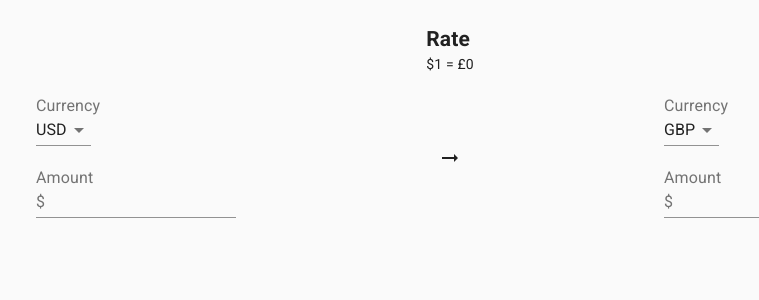
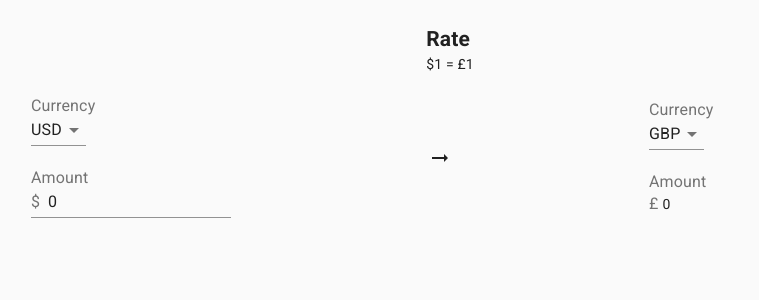
Before and after one commit to ksharifbd/currency-exchanger, a React (Create React App) app: page / in a window 1280 px wide. Shown: the top 300 px of the page, without its empty margins (190-949 px from the left). Built offline with nearby package versions, Linux system fonts and the light colour scheme; no server answers.

Commit message:
refactors app

```diff
--- a/src/App.js
+++ b/src/App.js
@@ -1,18 +1,82 @@
-import React from 'react';
+/* eslint-disable */
+import React, { useEffect, useState } from 'react';
 import CssBaseline from '@material-ui/core/CssBaseline';
 import Box from '@material-ui/core/Box';
+import { connect, useDispatch } from 'react-redux';
 import ExchangeRate from './components/ExchangeRate';
 import Exchanger from './components/Exchanger';
 
-function App() {
+function App({
+  exchangeFrom,
+  exchangeTo,
+  currencyFromSymbol,
+  currencyToSymbol,
+  conversionRate,
+}) {
+  const [selectedCurrencyFrom, setSelectedCurrencyFrom] = useState('USD');
+  const [selectedCurrencyTo, setSelectedCurrencyTo] = useState('GBP');
+  const dispatch = useDispatch();
+
+  useEffect(() => {
+    dispatch({
+      type: 'fetch_rates_request',
+    });
+  }, [dispatch]);
+
+  const handleFromSelectChange = event => {
+    setSelectedCurrencyFrom(event.target.value);
+
+    dispatch({
+      type: 'convert_currency_from',
+      currency: event.target.value,
+    });
+  };
+
+  const handleToSelectChange = event => {
+    setSelectedCurrencyTo(event.target.value);
+
+    dispatch({
+      type: 'convert_currency_to',
+      currency: event.target.value,
+    });
+  };
+
   return (
     <CssBaseline>
       <Box p={3}>
-        <ExchangeRate />
-        <Exchanger />
+        <ExchangeRate from={exchangeFrom} to={exchangeTo} />
+        <Exchanger
+          selectedCurrencyFrom={selectedCurrencyFrom}
+          selectedCurrencyTo={selectedCurrencyTo}
+          onFromSelectChange={handleFromSelectChange}
+          onToSelectChange={handleToSelectChange}
+          currencyFromSymbol={currencyFromSymbol}
+          currencyToSymbol={currencyToSymbol}
+          conversionRate={conversionRate}
+        />
       </Box>
     </CssBaseline>
   );
 }
 
-export default App;
+export default connect(state => {
+  const { currency } = state.convert;
+  const { rates } = state.exchange_rates;
+
+  const getRate = rates.find(rate => rate.from.currency === currency.from).to
+    .currency[currency.to];
+
+  return {
+    exchangeFrom: {
+      currency: currency.from,
+      value: 1,
+    },
+    exchangeTo: {
+      currency: currency.to,
+      value: getRate || 1,
+    },
+    currencyFromSymbol: currency.from,
+    currencyToSymbol: currency.to,
+    conversionRate: getRate,
+  };
+})(App);
--- a/src/components/CurrencyInput.js
+++ b/src/components/CurrencyInput.js
@@ -1,41 +1,21 @@
-import React, { useState } from 'react';
+/* eslint-disable */
+import React from 'react';
 import PropTypes from 'prop-types';
 import InputLabel from '@material-ui/core/InputLabel';
 import Input from '@material-ui/core/Input';
 import InputAdornment from '@material-ui/core/InputAdornment';
 
-const CurrencyInput = ({ onCurrencyValueChange }) => {
-  const [currencyValue, setCurrencyValue] = useState('');
-
-  const textToCurrency = event => {
-    const [number, decimal] = event.target.value
-      .toString()
-      .replace(/[^0-9.]/gi, '')
-      .split('.');
-    const isDecimal = typeof decimal !== 'undefined';
-    const value = `${number}${isDecimal ? `.${decimal.substring(0, 2)}` : ''}`;
-    return {
-      ...event,
-      target: { ...event.target, value },
-      currentTarget: { ...event.currentTarget, value },
-    };
-  };
-
-  const handleChange = event => {
-    const eventWithUpdatedValue = textToCurrency(event);
-    setCurrencyValue(eventWithUpdatedValue.target.value);
-
-    return onCurrencyValueChange(eventWithUpdatedValue);
-  };
-
+const CurrencyInput = ({ value, onCurrencyValueChange, currencySymbol }) => {
   return (
     <>
       <InputLabel htmlFor="amount">Amount</InputLabel>
       <Input
         id="amount"
-        value={currencyValue}
-        onChange={handleChange}
-        startAdornment={<InputAdornment position="start">$</InputAdornment>}
+        value={value}
+        onChange={onCurrencyValueChange}
+        startAdornment={
+          <InputAdornment position="start">{currencySymbol}</InputAdornment>
+        }
       />
     </>
   );
@@ -43,10 +23,12 @@ const CurrencyInput = ({ onCurrencyValueChange }) => {
 
 CurrencyInput.propTypes = {
   onCurrencyValueChange: PropTypes.func,
+  currencySymbol: PropTypes.string,
 };
 
 CurrencyInput.defaultProps = {
   onCurrencyValueChange: () => {},
+  currencySymbol: '$',
 };
 
 export default CurrencyInput;
--- a/src/components/ExchangeEnabler.js
+++ /dev/null
@@ -1,37 +0,0 @@
-import React from 'react';
-import PropTypes from 'prop-types';
-import Box from '@material-ui/core/Box';
-import CurrencySelector from './CurrencySelector';
-import CurrencyInput from './CurrencyInput';
-
-const ExchangeEnabler = ({
-  selectedCurrency,
-  onSelect,
-  onCurrencyValueChange,
-}) => (
-  <Box>
-    <Box mb={3}>
-      <CurrencySelector
-        selectedCurrency={selectedCurrency}
-        onCurrencyChange={event => onSelect(event)}
-      />
-    </Box>
-    <CurrencyInput
-      onCurrencyValueChange={event => onCurrencyValueChange(event)}
-    />
-  </Box>
-);
-
-ExchangeEnabler.propTypes = {
-  selectedCurrency: PropTypes.oneOf(['USD', 'GBP', 'EUR']),
-  onSelect: PropTypes.func,
-  onCurrencyValueChange: PropTypes.func,
-};
-
-ExchangeEnabler.defaultProps = {
-  selectedCurrency: 'USD',
-  onSelect: () => {},
-  onCurrencyValueChange: () => {},
-};
-
-export default ExchangeEnabler;
--- /dev/null
+++ b/src/components/ExchangeInput.js
@@ -0,0 +1,46 @@
+/* eslint-disable */
+import React, { memo } from 'react';
+import PropTypes from 'prop-types';
+import Box from '@material-ui/core/Box';
+import CurrencySelector from './CurrencySelector';
+import CurrencyInput from './CurrencyInput';
+
+const ExchangeInput = ({
+  selectedCurrency,
+  onSelect,
+  onCurrencyValueChange,
+  currencySymbol,
+  value,
+}) => {
+  return (
+    <Box>
+      <Box mb={3}>
+        <CurrencySelector
+          selectedCurrency={selectedCurrency}
+          onCurrencyChange={event => onSelect(event)}
+        />
+      </Box>
+      <CurrencyInput
+        value={value}
+        onCurrencyValueChange={event => onCurrencyValueChange(event)}
+        currencySymbol={currencySymbol}
+      />
+    </Box>
+  );
+};
+
+ExchangeInput.propTypes = {
+  selectedCurrency: PropTypes.oneOf(['USD', 'GBP', 'EUR']),
+  onSelect: PropTypes.func,
+  onCurrencyValueChange: PropTypes.func,
+  currencySymbol: PropTypes.string,
+};
+
+ExchangeInput.defaultProps = {
+  selectedCurrency: 'USD',
+  onSelect: () => {},
+  onCurrencyValueChange: () => {},
+  currencySymbol: '$',
+};
+
+export default memo(ExchangeInput);
--- /dev/null
+++ b/src/components/ExchangeOutput.js
@@ -0,0 +1,69 @@
+import React from 'react';
+import PropTypes from 'prop-types';
+import Box from '@material-ui/core/Box';
+import styled from '@material-ui/core/styles/styled';
+import CurrencySelector from './CurrencySelector';
+
+const labelStyles = {
+  color: 'rgba(0, 0, 0, 0.54)',
+  padding: 0,
+  fontSize: '1rem',
+  lineHeight: 1,
+  letterSpacing: '0.00938em',
+};
+
+const ExchangeOutputText = styled(Box)({
+  width: '13.75rem',
+});
+const ExchangeOutputLabel = styled(Box)({
+  ...labelStyles,
+  marginBottom: '.25rem',
+});
+const ExchangeOutputSymbol = styled(Box)({
+  ...labelStyles,
+  display: 'inline-block',
+  marginRight: '.25rem',
+});
+
+const ExchangeOutput = ({
+  selectedCurrency,
+  onSelect,
+  currencySymbol,
+  currencyValue,
+}) => {
+  return (
+    <Box>
+      <Box mb={3}>
+        <CurrencySelector
+          selectedCurrency={selectedCurrency}
+          onCurrencyChange={event => onSelect(event)}
+        />
+      </Box>
+      <ExchangeOutputText>
+        <ExchangeOutputLabel component="p">Amount</ExchangeOutputLabel>
+        <Box>
+          <ExchangeOutputSymbol component="span">
+            {currencySymbol}
+          </ExchangeOutputSymbol>
+          <Box component="span">{currencyValue}</Box>
+        </Box>
+      </ExchangeOutputText>
+    </Box>
+  );
+};
+
+ExchangeOutput.propTypes = {
+  selectedCurrency: PropTypes.oneOf(['USD', 'GBP', 'EUR']),
+  onSelect: PropTypes.func,
+  currencySymbol: PropTypes.string,
+  currencyValue: PropTypes.string,
+};
+
+ExchangeOutput.defaultProps = {
+  selectedCurrency: 'USD',
+  onSelect: () => {},
+  currencySymbol: '$',
+  currencyValue: '3444444',
+};
+
+export default ExchangeOutput;
--- a/src/components/ExchangeRate.js
+++ b/src/components/ExchangeRate.js
@@ -1,18 +1,9 @@
-import React, { useEffect } from 'react';
+import React from 'react';
 import PropTypes from 'prop-types';
-import { connect, useDispatch } from 'react-redux';
 import Box from '@material-ui/core/Box';
 import styled from '@material-ui/core/styles/styled';
 
 const ExchangeRate = ({ from, to }) => {
-  const dispatch = useDispatch();
-
-  useEffect(() => {
-    dispatch({
-      type: 'fetch_rates_request',
-    });
-  }, [dispatch]);
-
   const USDOLLAR_UNICODE = 36;
   const GBPOUND_UNICODE = 163;
   const EURO_UNICODE = 8364;
@@ -73,21 +64,4 @@ ExchangeRate.defaultProps = {
   },
 };
 
-export default connect(state => {
-  const { currency } = state.convert;
-  const { rates } = state.exchange_rates;
-
-  const getRate = rates.find(rate => rate.from.currency === currency.from).to
-    .currency[currency.to];
-
-  return {
-    from: {
-      currency: currency.from,
-      value: 1,
-    },
-    to: {
-      currency: currency.to,
-      value: getRate,
-    },
-  };
-})(ExchangeRate);
+export default ExchangeRate;
--- a/src/components/Exchanger.js
+++ b/src/components/Exchanger.js
@@ -1,14 +1,10 @@
+/* eslint-disable */
 import React, { useState } from 'react';
-import { connect, useDispatch } from 'react-redux';
 import Box from '@material-ui/core/Box';
 import styled from '@material-ui/core/styles/styled';
 import ArrowRightAltIcon from '@material-ui/icons/ArrowRightAlt';
-import ExchangeEnabler from './ExchangeEnabler';
-
-const Exchanger = () => {
-  const [selectedCurrencyFrom, setSelectedCurrencyFrom] = useState('USD');
-  const [selectedCurrencyTo, setSelectedCurrencyTo] = useState('GBP');
-  const dispatch = useDispatch();
+import ExchangeInput from './ExchangeInput';
+import ExchangeOutput from './ExchangeOutput';
 
 const ExchangerWrapper = styled(Box)({
   display: 'flex',
@@ -17,40 +13,73 @@ const Exchanger = () => {
   alignItems: 'center',
 });
 
-  const handleFromSelectChange = event => {
-    setSelectedCurrencyFrom(event.target.value);
+const Exchanger = ({
+  currencyFromSymbol,
+  currencyToSymbol,
+  selectedCurrencyFrom,
+  selectedCurrencyTo,
+  onFromSelectChange,
+  onToSelectChange,
+  conversionRate,
+}) => {
+  const [currencyValue, setCurrencyValue] = useState('0');
 
-    dispatch({
-      type: 'convert_currency_from',
-      currency: event.target.value,
-    });
+  const textToCurrency = event => {
+    const [number, decimal] = event.target.value
+      .toString()
+      .replace(/[^0-9.]/gi, '')
+      .split('.');
+    const isDecimal = typeof decimal !== 'undefined';
+    const value = `${number}${isDecimal ? `.${decimal.substring(0, 2)}` : ''}`;
+    return {
+      ...event,
+      target: { ...event.target, value },
+      currentTarget: { ...event.currentTarget, value },
+    };
   };
 
-  const handleToSelectChange = event => {
-    setSelectedCurrencyTo(event.target.value);
+  const handleOnCurrencyValueChange = event => {
+    const eventWithUpdatedValue = textToCurrency(event);
+    setCurrencyValue(eventWithUpdatedValue.target.value);
+  };
 
-    dispatch({
-      type: 'convert_currency_to',
-      currency: event.target.value,
-    });
+  const USDOLLAR_UNICODE = 36;
+  const GBPOUND_UNICODE = 163;
+  const EURO_UNICODE = 8364;
+
+  const getCurrencyCode = currency => {
+    switch (currency) {
+      case 'GBP':
+        return GBPOUND_UNICODE;
+      case 'EUR':
+        return EURO_UNICODE;
+      default:
+        return USDOLLAR_UNICODE;
+    }
+  };
+
+  const getCurrencySign = currency => {
+    return String.fromCharCode(getCurrencyCode(currency));
   };
 
   return (
     <ExchangerWrapper>
-      <ExchangeEnabler
-        key="from"
+      <ExchangeInput
         selectedCurrency={selectedCurrencyFrom}
-        onSelect={handleFromSelectChange}
-        onCurrencyValueChange={event => console.log('works')} //eslint-disable-line
+        onSelect={event => onFromSelectChange(event)}
+        currencySymbol={getCurrencySign(currencyFromSymbol)}
+        value={currencyValue}
+        onCurrencyValueChange={handleOnCurrencyValueChange} //eslint-disable-line
       />
       <ArrowRightAltIcon />
-      <ExchangeEnabler
-        key="to"
+      <ExchangeOutput
         selectedCurrency={selectedCurrencyTo}
-        onSelect={handleToSelectChange}
+        onSelect={event => onToSelectChange(event)}
+        currencyValue={conversionRate * currencyValue}
+        currencySymbol={getCurrencySign(currencyToSymbol)}
       />
     </ExchangerWrapper>
   );
 };
 
-export default connect(state => state)(Exchanger);
+export default Exchanger;
--- a/src/index.css
+++ b/src/index.css
@@ -1,3 +1,4 @@
-h2 {
+h2,
+p {
   margin: 0;
 }
```
Lines whose indentation alone changed are shown as unchanged.
